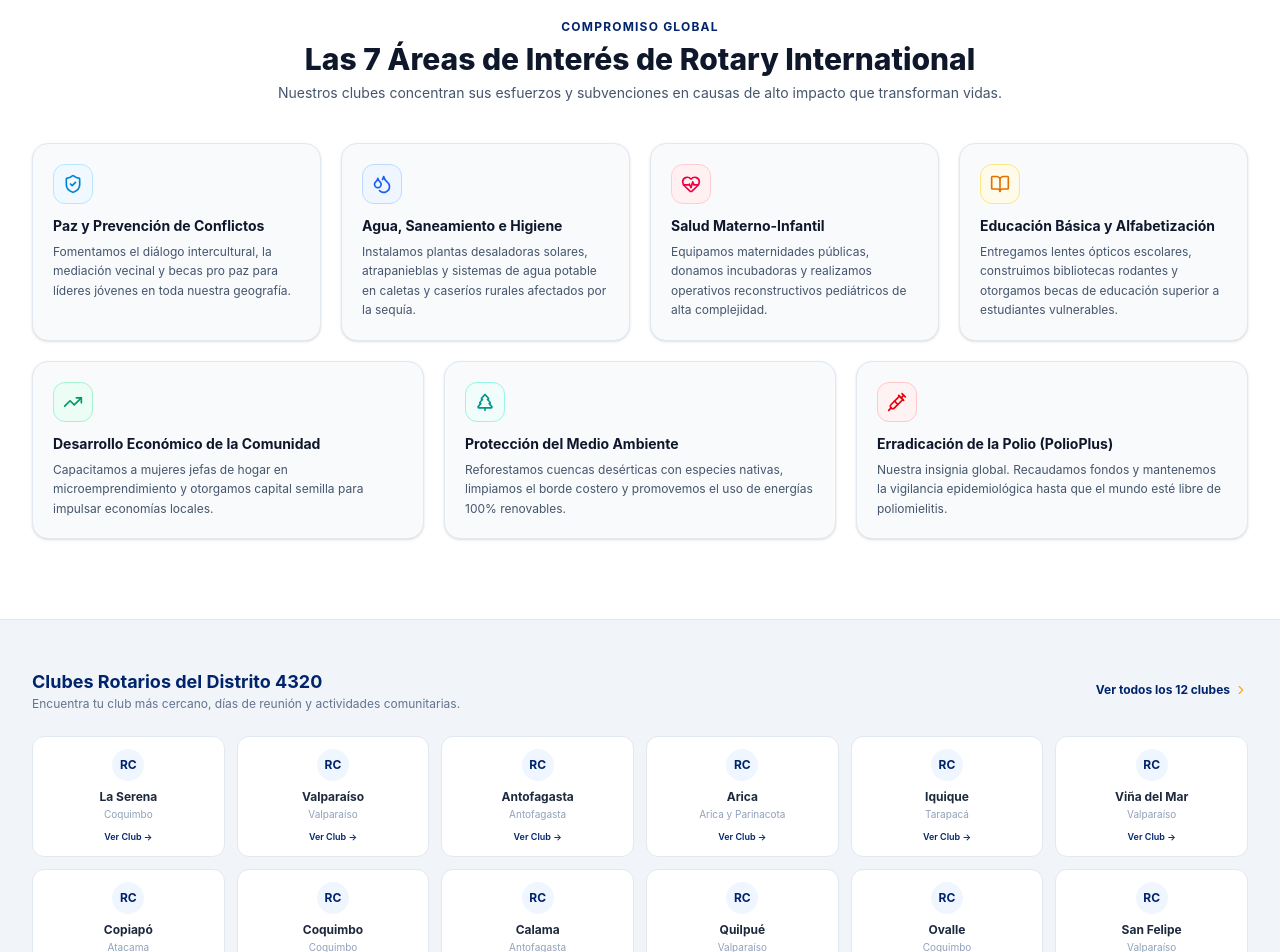
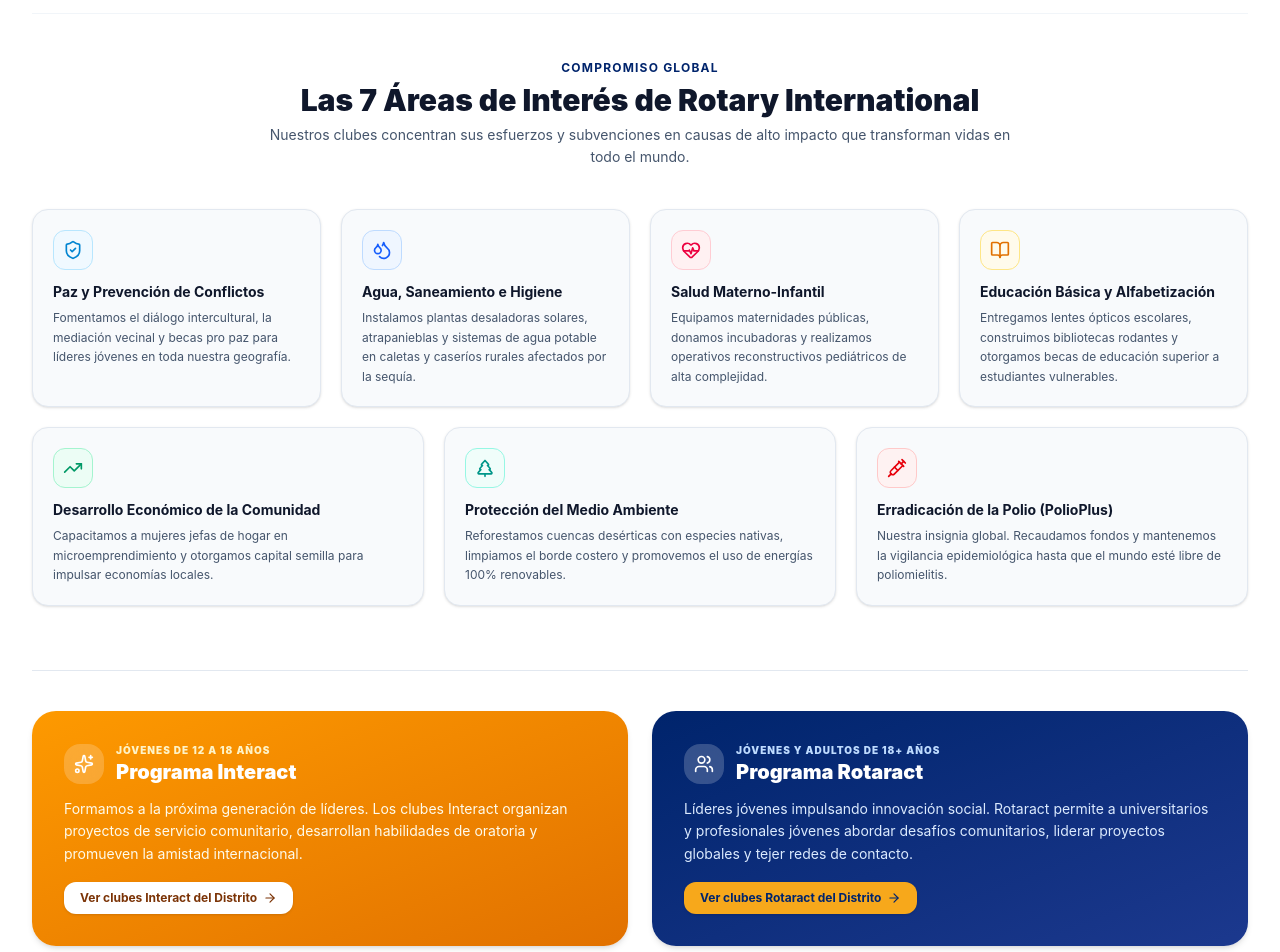
Before and after one commit to secretariadistrito4320-max/distrito-4320, a Next.js app: page / in a window 1280 px wide. Shown: the part 4840-5792 px from the top of the page. Built offline with nearby package versions, Linux system fonts and the light colour scheme; no server answers.

Commit message:
Update RotaryAreasSection.tsx

```diff
--- a/components/RotaryAreasSection.tsx
+++ b/components/RotaryAreasSection.tsx
@@ -9,7 +9,10 @@ import {
   Syringe,
   CheckCircle2,
   Sparkles,
-  ArrowRight
+  ArrowRight,
+  Users,
+  Award,
+  Globe
 } from 'lucide-react';
 import Link from 'next/link';
 
@@ -67,18 +70,19 @@ export default function RotaryAreasSection() {
   ];
 
   return (
-    <section className="w-full py-14 sm:py-20 bg-white border-t border-slate-200" id="nuestros-proyectos">
+    <section className="w-full py-14 sm:py-20 bg-white border-t border-slate-200" id="quienes-somos">
       <div className="max-w-7xl mx-auto px-4 sm:px-6 lg:px-8">
 
-        {/* District Manifesto Grid */}
-        <div className="grid grid-cols-1 lg:grid-cols-12 gap-10 lg:gap-12 items-center mb-16">
+        {/* 1. MANIFIESTO DISTRITAL & CIFRAS */}
+        <div className="grid grid-cols-1 lg:grid-cols-12 gap-10 lg:gap-12 items-center mb-16" id="objetivos-valores">
+
           <div className="lg:col-span-6 space-y-4">
             <div className="inline-flex items-center gap-2 px-3 py-1 rounded-full bg-amber-100 text-amber-900 text-xs font-bold uppercase tracking-wider">
               <Sparkles className="w-3.5 h-3.5 text-[#F7A81B]" />
               <span>Manifiesto Distrital · Periodo 2026-2027</span>
             </div>
 
-            <h2 className="text-2xl sm:text-3xl lg:text-4xl font-extrabold text-[#00246C] tracking-tight leading-tight">
+            <h2 className="text-2xl sm:text-3xl lg:text-4xl font-black text-[#00246C] tracking-tight leading-tight">
               Unidos Para Hacer El Bien y Generar un Impacto Duradero
             </h2>
 
@@ -124,11 +128,12 @@ export default function RotaryAreasSection() {
             </div>
           </div>
 
-          {/* District Highlights Metrics Box */}
+          {/* Distrito en cifras */}
           <div className="lg:col-span-6 bg-gradient-to-br from-[#00246C] to-[#001744] text-white rounded-3xl p-6 sm:p-8 shadow-xl border border-blue-900 relative overflow-hidden">
             <div className="absolute top-0 right-0 w-64 h-64 bg-[#F7A81B]/10 rounded-full blur-3xl pointer-events-none" />
 
             <h3 className="text-lg font-bold text-[#F7A81B] mb-6 flex items-center gap-2">
+              <Globe className="w-5 h-5 text-[#F7A81B]" />
               <span>Distrito 4320 en Cifras Oficiales</span>
             </h3>
 
@@ -186,19 +191,20 @@ export default function RotaryAreasSection() {
               Corporación Rotary International Distrito 4320 · Chile
             </div>
           </div>
+
         </div>
 
-        {/* 7 Areas of Focus of Rotary Grid */}
-        <div className="mt-12">
+        {/* 2. LAS 7 ÁREAS DE INTERÉS DE ROTARY */}
+        <div className="mt-16 pt-10 border-t border-slate-100" id="nuestros-proyectos">
           <div className="text-center max-w-3xl mx-auto mb-10">
             <span className="text-[#00246C] font-bold text-xs uppercase tracking-widest">
               Compromiso Global
             </span>
-            <h3 className="text-2xl sm:text-3xl font-extrabold text-slate-900 mt-1">
+            <h3 className="text-2xl sm:text-3xl font-black text-slate-900 mt-1">
               Las 7 Áreas de Interés de Rotary International
             </h3>
-            <p className="text-slate-600 text-xs sm:text-sm mt-1.5">
-              Nuestros clubes concentran sus esfuerzos y subvenciones en causas de alto impacto que transforman vidas.
+            <p className="text-slate-600 text-xs sm:text-sm mt-1.5 leading-relaxed">
+              Nuestros clubes concentran sus esfuerzos y subvenciones en causas de alto impacto que transforman vidas en todo el mundo.
             </p>
           </div>
 
@@ -255,6 +261,63 @@ export default function RotaryAreasSection() {
           </div>
         </div>
 
+        {/* 3. PROGRAMAS JUVENILES (INTERACT Y ROTARACT) */}
+        <div className="mt-16 pt-10 border-t border-slate-200" id="interact">
+          <div className="grid grid-cols-1 md:grid-cols-2 gap-6" id="rotaract">
+
+            {/* Tarjeta Interact */}
+            <div className="bg-gradient-to-br from-amber-500 to-amber-600 text-white rounded-3xl p-6 sm:p-8 shadow-md relative overflow-hidden">
+              <div className="flex items-center gap-3 mb-3">
+                <div className="w-10 h-10 rounded-2xl bg-white/20 backdrop-blur-sm flex items-center justify-center text-white">
+                  <Sparkles className="w-5 h-5" />
+                </div>
+                <div>
+                  <span className="text-[10px] font-black uppercase tracking-widest text-amber-100 block">
+                    Jóvenes de 12 a 18 años
+                  </span>
+                  <h4 className="text-xl font-black">Programa Interact</h4>
+                </div>
+              </div>
+              <p className="text-xs sm:text-sm text-amber-50 leading-relaxed mb-4">
+                Formamos a la próxima generación de líderes. Los clubes Interact organizan proyectos de servicio comunitario, desarrollan habilidades de oratoria y promueven la amistad internacional.
+              </p>
+              <Link
+                href="/clubes"
+                className="inline-flex items-center gap-1.5 text-xs font-bold bg-white text-amber-900 px-4 py-2 rounded-xl hover:bg-amber-50 transition-colors shadow-sm"
+              >
+                <span>Ver clubes Interact del Distrito</span>
+                <ArrowRight className="w-3.5 h-3.5" />
+              </Link>
+            </div>
+
+            {/* Tarjeta Rotaract */}
+            <div className="bg-gradient-to-br from-[#00246C] to-blue-900 text-white rounded-3xl p-6 sm:p-8 shadow-md relative overflow-hidden">
+              <div className="flex items-center gap-3 mb-3">
+                <div className="w-10 h-10 rounded-2xl bg-white/20 backdrop-blur-sm flex items-center justify-center text-white">
+                  <Users className="w-5 h-5" />
+                </div>
+                <div>
+                  <span className="text-[10px] font-black uppercase tracking-widest text-blue-200 block">
+                    Jóvenes y Adultos de 18+ años
+                  </span>
+                  <h4 className="text-xl font-black">Programa Rotaract</h4>
+                </div>
+              </div>
+              <p className="text-xs sm:text-sm text-blue-100 leading-relaxed mb-4">
+                Líderes jóvenes impulsando innovación social. Rotaract permite a universitarios y profesionales jóvenes abordar desafíos comunitarios, liderar proyectos globales y tejer redes de contacto.
+              </p>
+              <Link
+                href="/clubes"
+                className="inline-flex items-center gap-1.5 text-xs font-bold bg-[#F7A81B] text-[#00246C] px-4 py-2 rounded-xl hover:bg-amber-400 transition-colors shadow-sm"
+              >
+                <span>Ver clubes Rotaract del Distrito</span>
+                <ArrowRight className="w-3.5 h-3.5" />
+              </Link>
+            </div>
+
+          </div>
+        </div>
+
       </div>
     </section>
   );
```
